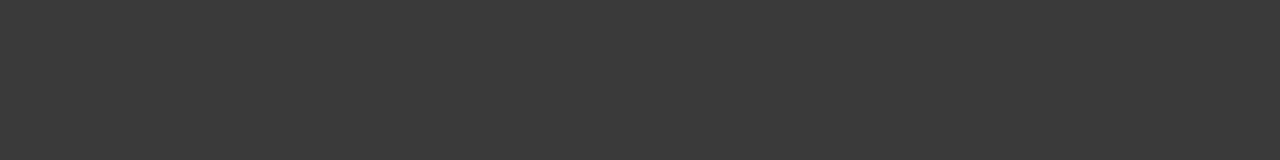
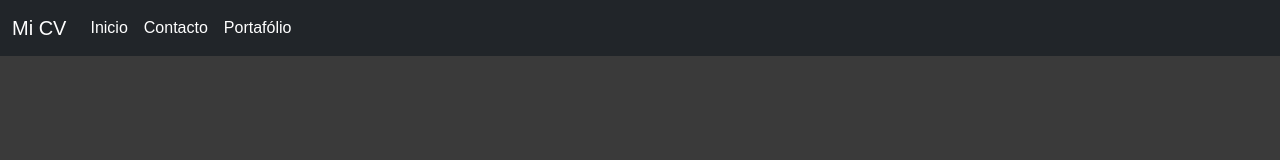
Before and after one commit to fergon97/fergon97.github.io, a plain HTML site: page index.html in a window 1280 px wide. Drawn offline with nearby package versions, Linux system fonts and the light colour scheme.

Commit message:
Integración de NavBar

```diff
--- a/index.html
+++ b/index.html
@@ -13,7 +13,47 @@
     <link rel="stylesheet" href="./assets/css/style.css" />
     <title>Fernando Gonzalez</title>
   </head>
-  <body></body>
+  <body>
+    <nav class="navbar navbar-expand-lg navbar-dark bg-dark">
+      <div class="container-fluid">
+        <a class="navbar-brand" href="#">Mi CV</a>
+        <button
+          class="navbar-toggler"
+          type="button"
+          data-bs-toggle="collapse"
+          data-bs-target="#navbarNav"
+          aria-controls="navbarNav"
+          aria-expanded="false"
+          aria-label="Toggle navigation"
+        >
+          <span class="navbar-toggler-icon"></span>
+        </button>
+        <div class="collapse navbar-collapse" id="navbarNav">
+          <ul class="navbar-nav">
+            <li class="nav-item">
+              <a class="nav-link active" aria-current="page" href="#">Inicio</a>
+            </li>
+            <li class="nav-item">
+              <a
+                class="nav-link active"
+                aria-current="page"
+                href="https://wa.me/56992188840"
+                >Contacto</a
+              >
+            </li>
+            <li class="nav-item">
+              <a
+                class="nav-link active"
+                aria-current="page"
+                href="portafolio.html"
+                >Portafólio</a
+              >
+            </li>
+          </ul>
+        </div>
+      </div>
+    </nav>
+  </body>
   <script
     src="https://cdn.jsdelivr.net/npm/bootstrap@5.1.3/dist/js/bootstrap.bundle.min.js"
     integrity="sha384-ka7Sk0Gln4gmtz2MlQnikT1wXgYsOg+OMhuP+IlRH9sENBO0LRn5q+8nbTov4+1p"
```
Also changed, not shown: portafolio.html (added).
